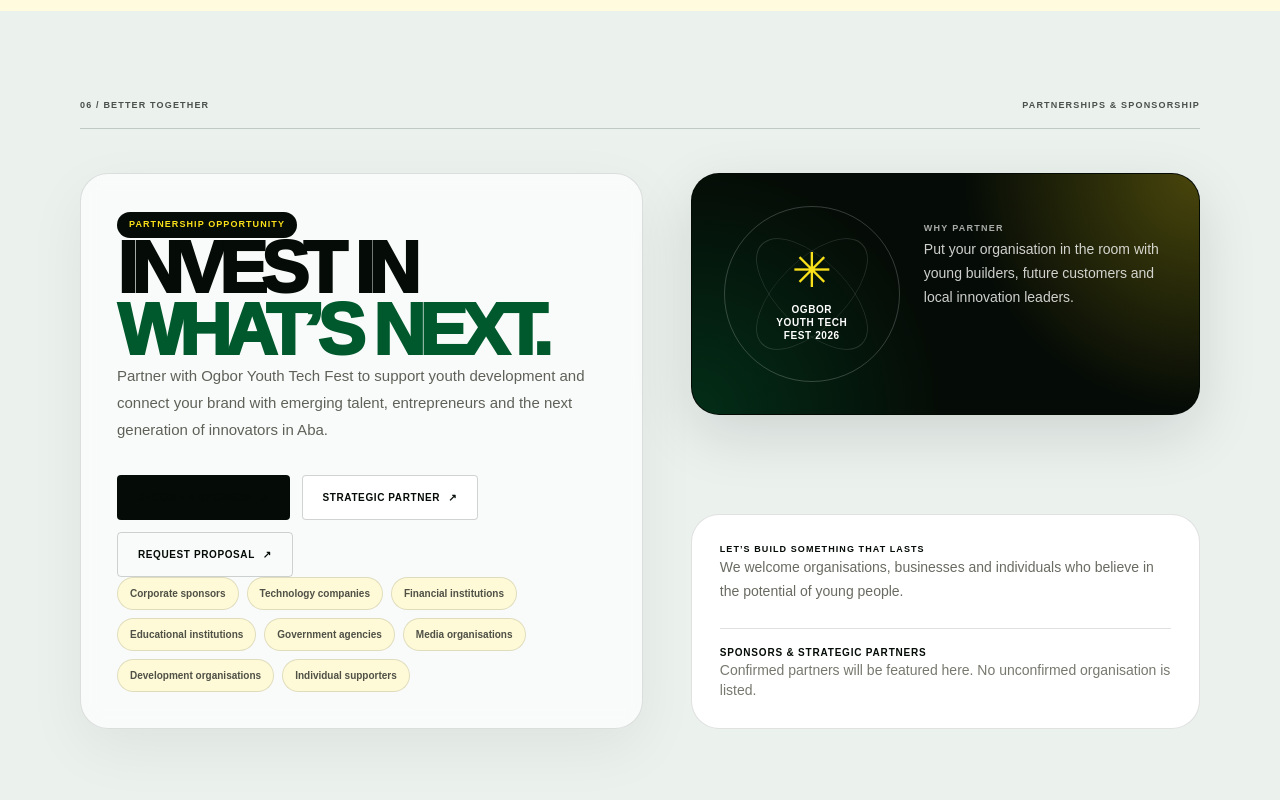
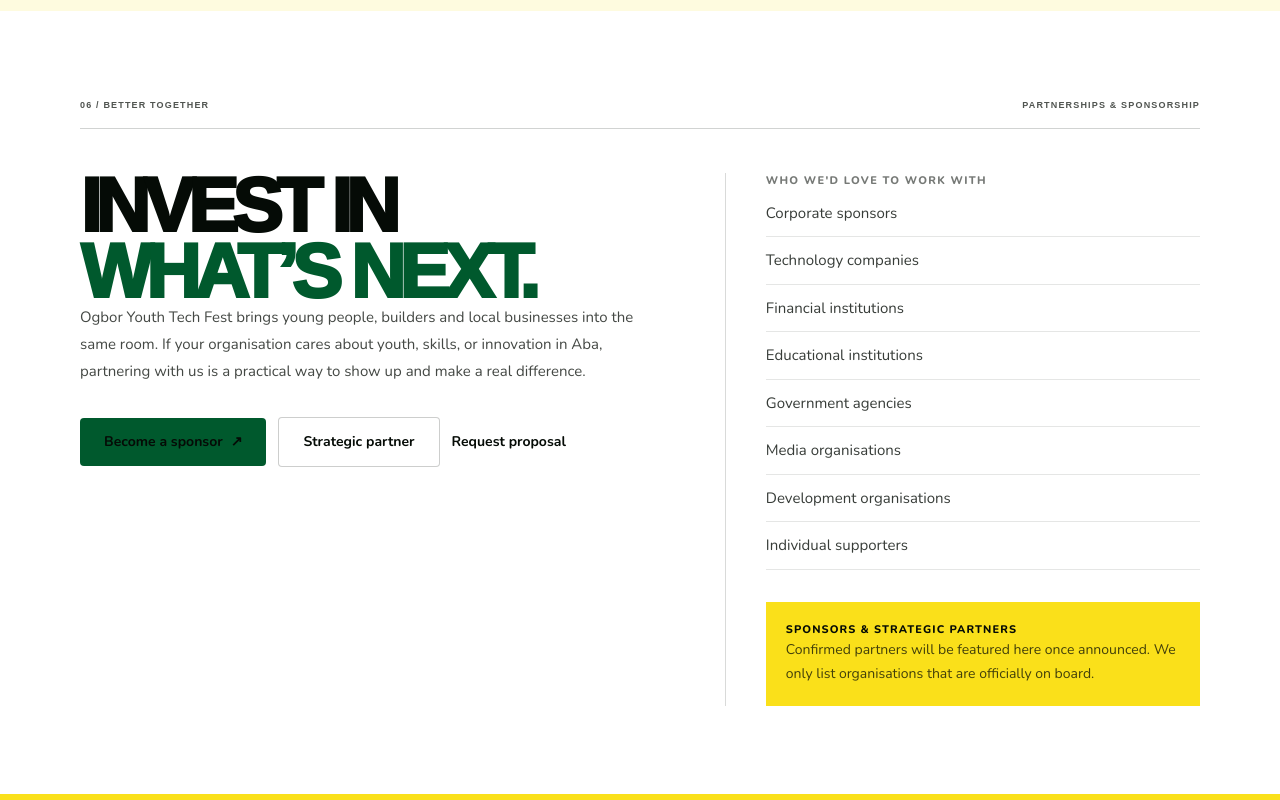
Before and after one commit to boyalonetechs/ogbor_youth_techfest, a Next.js app: page / in a window 1280 px wide. Shown: the part 4540-5340 px from the top of the page. Built offline with nearby package versions, Linux system fonts and the light colour scheme; a web font is replaced by a local one.

Commit message:
Restyle partners section and fix sponsor button color

```diff
--- a/src/components/landing/Partners.tsx
+++ b/src/components/landing/Partners.tsx
@@ -21,7 +21,7 @@ const proposalMail =
 export default function Partners() {
   return (
     <section
-      className="bg-[color-mix(in_srgb,var(--hero-green,#00592D)_8%,white)] px-[5%] py-[88px] text-[#050B06] lg:px-[max(5%,calc((100%-1120px)/2))]"
+      className="bg-white px-[5%] py-[88px] text-[#050B06] lg:px-[max(5%,calc((100%-1120px)/2))]"
       id="partners"
     >
       <SectionKicker
@@ -30,13 +30,9 @@ export default function Partners() {
         right="PARTNERSHIPS & SPONSORSHIP"
       />
 
-      <div className="grid gap-10 pt-11 lg:grid-cols-[1.05fr_0.95fr] lg:gap-12">
-        <div className="rounded-[28px] border border-[rgba(5,11,6,0.12)] bg-white/70 p-7 shadow-[0_20px_60px_rgba(5,11,6,0.06)] backdrop-blur-sm md:p-9">
-          <span className="inline-flex rounded-full bg-[#050B06] px-3 py-1.5 text-[9px] font-extrabold uppercase tracking-[0.12em] text-[var(--hero-yellow,#FAE01A)]">
-            Partnership opportunity
-          </span>
-
-          <h2 className="mt-5 font-hero text-[clamp(42px,6vw,72px)] font-[950] leading-[0.86] tracking-[-0.085em] text-balance uppercase">
+      <div className="grid gap-12 pt-11 lg:grid-cols-[1.1fr_0.9fr] lg:items-start lg:gap-16">
+        <div>
+          <h2 className="font-hero text-[clamp(42px,6vw,76px)] font-[950] leading-[0.86] tracking-[-0.085em] text-balance uppercase">
             INVEST IN
             <br />
             <span className="text-[var(--hero-green,#00592D)]">
@@ -44,98 +40,58 @@ export default function Partners() {
             </span>
           </h2>
 
-          <p className="mt-5 max-w-[520px] text-sm leading-[1.8] text-[#5f6159] md:text-[15px]">
-            Partner with Ogbor Youth Tech Fest to support youth development and
-            connect your brand with emerging talent, entrepreneurs and the next
-            generation of innovators in Aba.
+          <p className="mt-6 max-w-[560px] font-rounded text-[15px] leading-[1.8] text-[#050B06]/75">
+            Ogbor Youth Tech Fest brings young people, builders and local
+            businesses into the same room. If your organisation cares about
+            youth, skills, or innovation in Aba, partnering with us is a
+            practical way to show up and make a real difference.
           </p>
 
-          <div className="mt-8 flex flex-wrap gap-3">
+          <div className="mt-8 flex flex-wrap items-center gap-3">
             <a
-              className="inline-flex items-center justify-center rounded-sm bg-[#050B06] px-5 py-3.5 text-[10px] font-extrabold uppercase tracking-[0.06em] text-white transition-colors hover:bg-[var(--hero-green,#00592D)]"
+              className="inline-flex items-center justify-center rounded-sm bg-[var(--hero-green,#00592D)] px-6 py-3.5 font-rounded text-sm font-bold text-white transition-colors hover:bg-[#004623]"
               href={sponsorMail}
             >
               Become a sponsor <span aria-hidden="true" className="ml-2">↗</span>
             </a>
             <a
-              className="inline-flex items-center justify-center rounded-sm border border-[rgba(5,11,6,0.18)] bg-white px-5 py-3.5 text-[10px] font-extrabold uppercase tracking-[0.06em] text-[#050B06] transition-colors hover:border-[var(--hero-green,#00592D)] hover:text-[var(--hero-green,#00592D)]"
+              className="inline-flex items-center justify-center rounded-sm border border-[#050B06]/20 bg-white px-6 py-3.5 font-rounded text-sm font-bold text-[#050B06] transition-colors hover:border-[var(--hero-green,#00592D)] hover:text-[var(--hero-green,#00592D)]"
               href={partnerMail}
             >
-              Strategic partner <span aria-hidden="true" className="ml-2">↗</span>
+              Strategic partner
             </a>
             <a
-              className="inline-flex items-center justify-center rounded-sm border border-[rgba(5,11,6,0.18)] bg-transparent px-5 py-3.5 text-[10px] font-extrabold uppercase tracking-[0.06em] text-[#050B06] transition-colors hover:border-[var(--hero-green,#00592D)] hover:text-[var(--hero-green,#00592D)]"
+              className="inline-flex items-center justify-center font-rounded text-sm font-bold text-[#050B06] underline decoration-[#050B06]/25 underline-offset-4 transition-colors hover:text-[var(--hero-green,#00592D)]"
               href={proposalMail}
             >
-              Request proposal <span aria-hidden="true" className="ml-2">↗</span>
+              Request proposal
             </a>
           </div>
+        </div>
 
-          <ul className="mt-8 flex flex-wrap gap-2" aria-label="Who we welcome">
+        <div className="border-t border-[#050B06]/15 pt-6 lg:border-t-0 lg:border-l lg:pt-0 lg:pl-10">
+          <p className="font-rounded text-[11px] font-extrabold uppercase tracking-[0.12em] text-[#050B06]/55">
+            Who we&apos;d love to work with
+          </p>
+          <ul className="mt-4 space-y-0">
             {partnerTypes.map((type) => (
               <li
                 key={type}
-                className="rounded-full border border-[rgba(5,11,6,0.12)] bg-[color-mix(in_srgb,var(--hero-yellow,#FAE01A)_18%,white)] px-3 py-2 text-[10px] font-bold text-[#4f5147]"
+                className="border-b border-[#050B06]/10 py-3 font-rounded text-[15px] text-[#050B06]/80"
               >
                 {type}
               </li>
             ))}
           </ul>
-        </div>
 
-        <div className="flex flex-col justify-between gap-6">
-          <div className="relative overflow-hidden rounded-[28px] border border-[rgba(5,11,6,0.12)] bg-[#050B06] p-8 text-white shadow-[0_20px_60px_rgba(5,11,6,0.12)]">
-            <div
-              aria-hidden="true"
-              className="absolute inset-0 bg-[radial-gradient(circle_at_top_right,rgba(250,224,26,0.28),transparent_42%),radial-gradient(circle_at_bottom_left,rgba(0,89,45,0.45),transparent_45%)]"
-            />
-            <div className="relative flex items-start justify-between gap-6">
-              <div
-                className="relative flex h-36 w-36 shrink-0 items-center justify-center rounded-full border border-white/20 text-center md:h-44 md:w-44"
-                aria-hidden="true"
-              >
-                <div className="absolute inset-4 rounded-full border border-white/15 [transform:rotate(45deg)_scaleX(0.48)]" />
-                <div className="absolute inset-4 rounded-full border border-white/15 [transform:rotate(-45deg)_scaleX(0.48)]" />
-                <div className="relative z-10">
-                  <span className="block text-4xl text-[var(--hero-yellow,#FAE01A)] md:text-5xl">✳</span>
-                  <i className="mt-2 block text-[10px] font-extrabold not-italic uppercase leading-[1.3] tracking-[0.06em]">
-                    OGBOR
-                    <br />
-                    YOUTH TECH
-                    <br />
-                    FEST 2026
-                  </i>
-                </div>
-              </div>
-              <div className="pt-2">
-                <span className="text-[9px] font-extrabold uppercase tracking-[0.14em] text-white/65">
-                  Why partner
-                </span>
-                <p className="mt-3 max-w-[280px] text-sm leading-[1.7] text-white/80">
-                  Put your organisation in the room with young builders, future
-                  customers and local innovation leaders.
-                </p>
-              </div>
-            </div>
-          </div>
-
-          <div className="rounded-[28px] border border-[rgba(5,11,6,0.12)] bg-white p-7">
-            <span className="block text-[9px] font-extrabold uppercase tracking-[0.12em] text-[#050B06]">
-              LET’S BUILD SOMETHING THAT LASTS
-            </span>
-            <p className="mt-3 text-sm leading-[1.7] text-[#696b62]">
-              We welcome organisations, businesses and individuals who believe in
-              the potential of young people.
+          <div className="mt-8 bg-[var(--hero-yellow,#FAE01A)] p-5">
+            <p className="font-rounded text-[11px] font-extrabold uppercase tracking-[0.1em] text-[#050B06]">
+              Sponsors &amp; strategic partners
             </p>
-            <div className="mt-6 border-t border-[rgba(5,11,6,0.12)] pt-4">
-              <div className="text-[10px] font-extrabold uppercase tracking-[0.08em] text-[#050B06]">
-                Sponsors &amp; strategic partners
-              </div>
-              <p className="mt-2 text-sm text-[#77796f]">
-                Confirmed partners will be featured here. No unconfirmed
-                organisation is listed.
-              </p>
-            </div>
+            <p className="mt-2 font-rounded text-sm leading-[1.7] text-[#050B06]/75">
+              Confirmed partners will be featured here once announced. We only
+              list organisations that are officially on board.
+            </p>
           </div>
         </div>
       </div>
```
